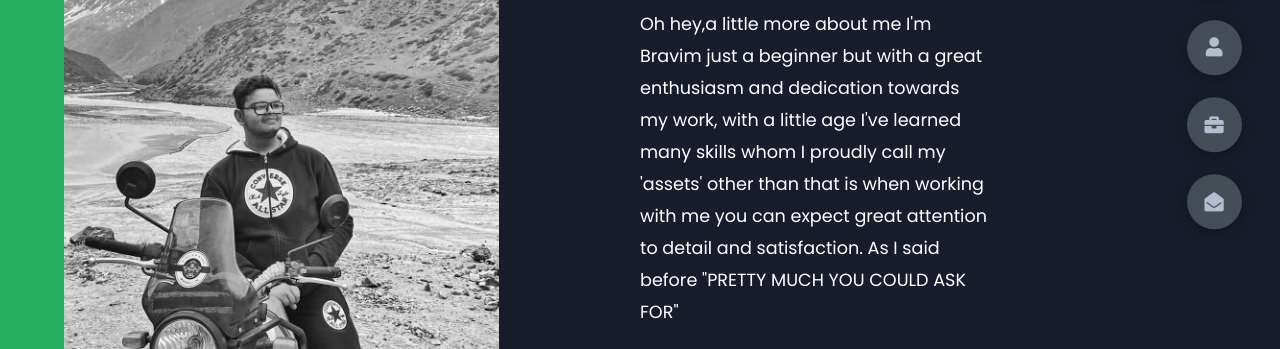
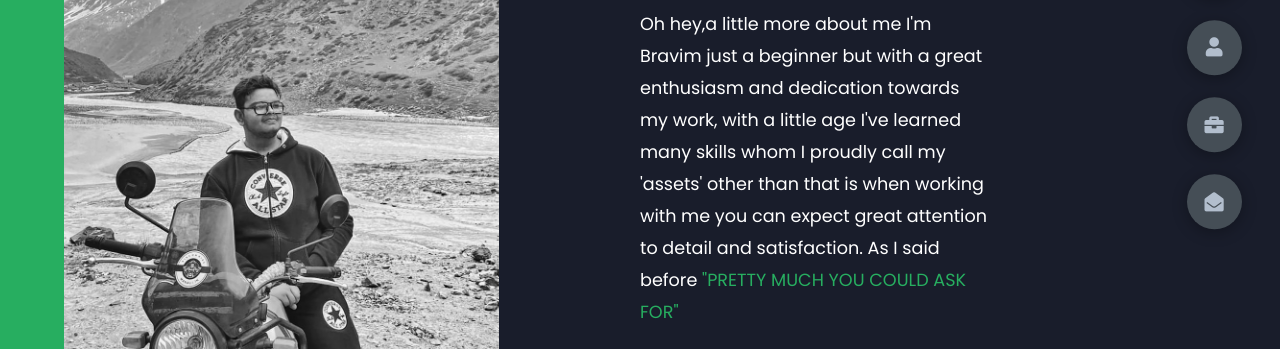
Before and after one commit to Bravim-Ketan-Purohit/Bravim_Purohit, a plain HTML site: page index.html in a window 1280 px wide. Shown: the part 314-663 px from the top of the page. Drawn offline with Linux system fonts and the light colour scheme.

Commit message:
Update index.html

```diff
--- a/index.html
+++ b/index.html
@@ -26,7 +26,8 @@
                     An enthusiast!
                 </h1>
                 <p>
-                    Oh hey,a little more about me I'm Bravim just a beginner but with a great enthusiasm and dedication towards my work, with a little age I've learned many skills whom I proudly call my 'assets' other than that is when working with me you can expect great attention to detail and satisfaction. As I said before "PRETTY MUCH YOU COULD ASK FOR"
+                                        Oh hey,a little more about me I'm Bravim just a beginner but with a great enthusiasm and dedication towards my work, with a little age I've learned many skills whom I proudly call my 'assets' other than that is when working with me you can expect great attention to detail and satisfaction. As I said before <span style="color: #27AE60;">"PRETTY MUCH YOU COULD ASK FOR"</span>
+
                 </p>
                 <div class="btn-con">
                     <a href="https://drive.google.com/drive/u/0/folders/1yylgeqoojo60UrmrCzjbDtrDwJLfEQ2j" class="main-btn">
```
